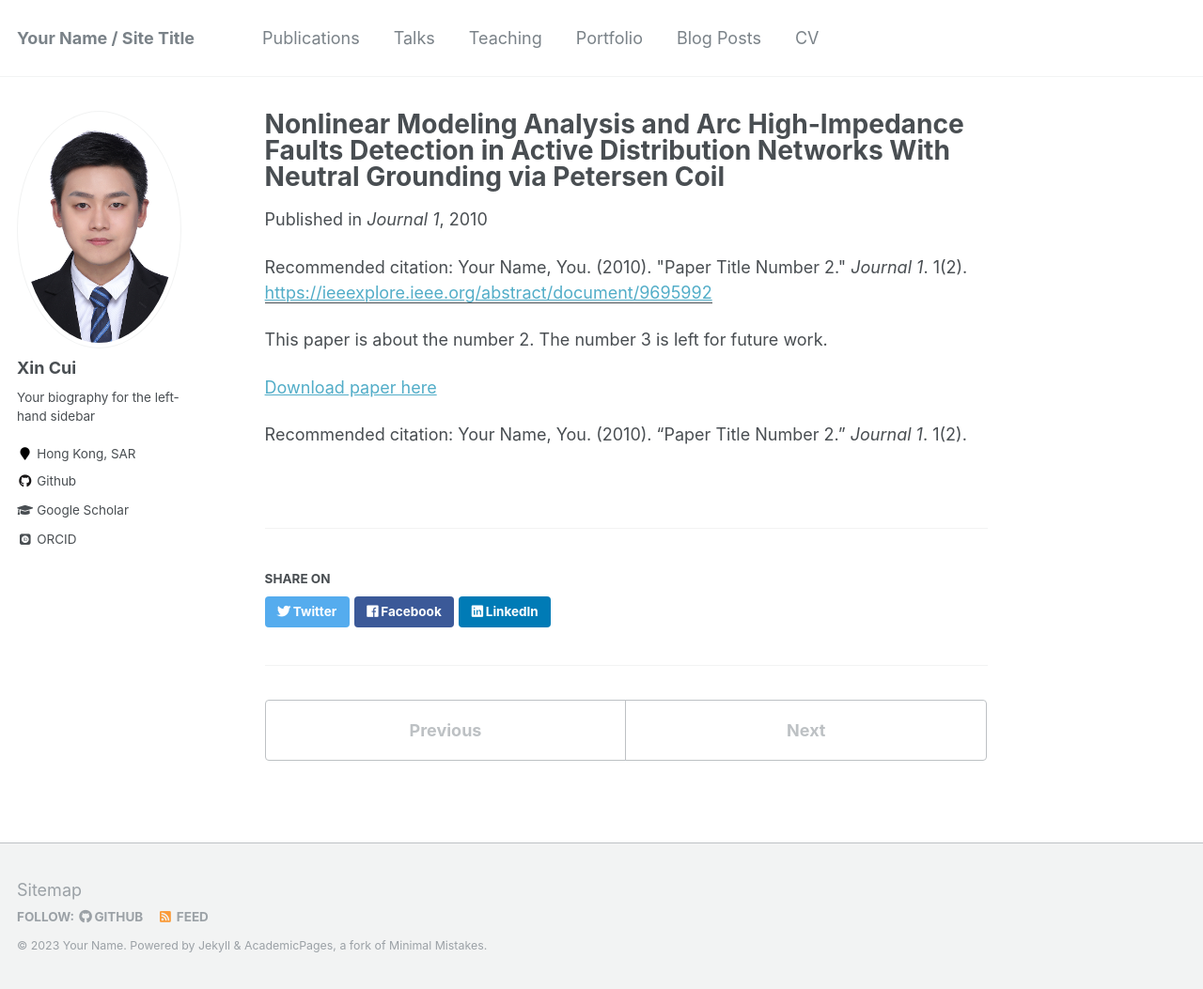
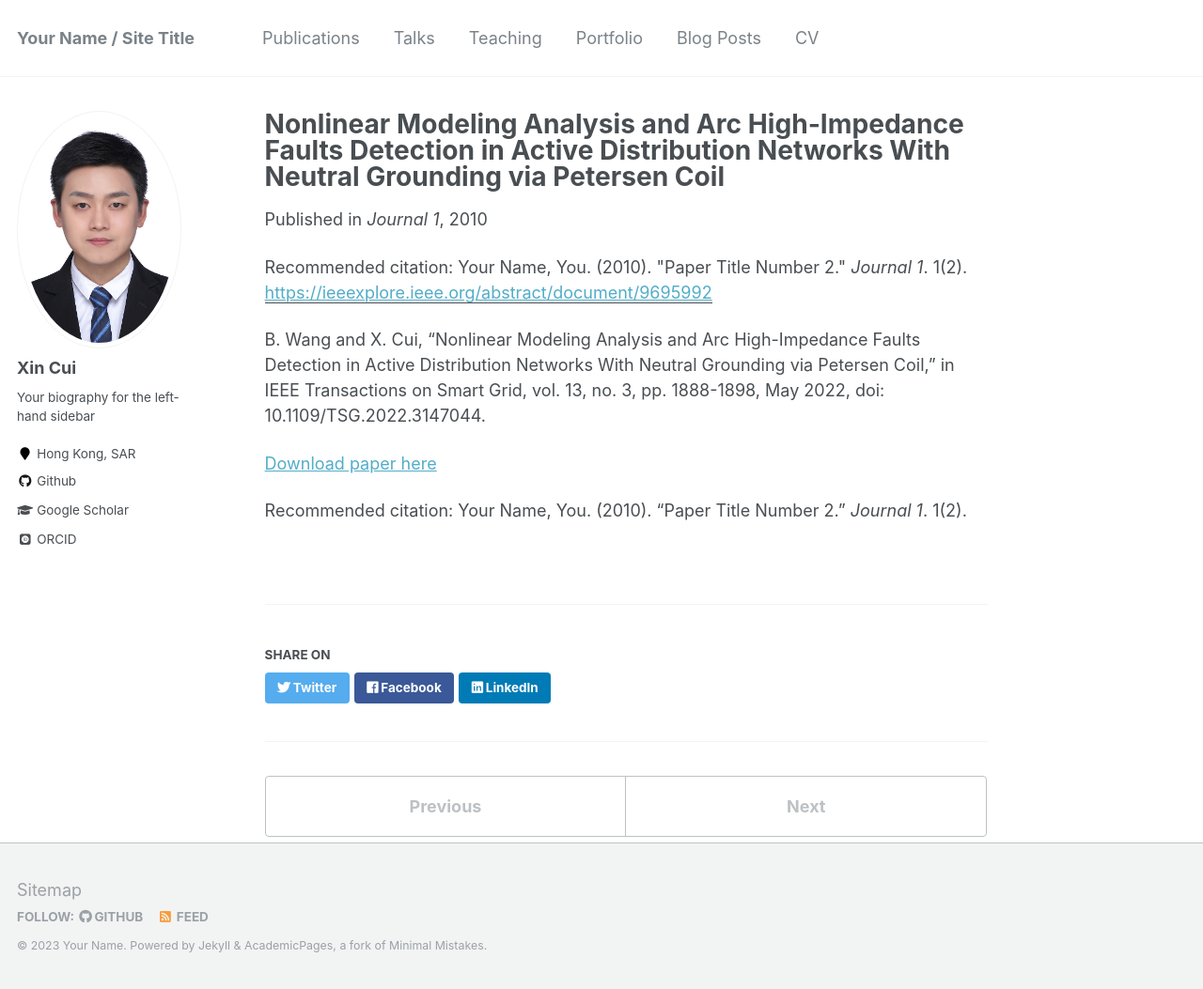
Before and after one commit to CUIXINPOWER/web, a Jekyll site: the page built from _publications/2010-10-01-paper-title-number-2.md, in a window 1280 px wide and 1053 px high. Shown: the whole window at 94% size. Built offline with Jekyll 4.4.1, drawn with Linux system fonts in a browser that asks for light colours; some web fonts are replaced.

Commit message:
Update 2010-10-01-paper-title-number-2.md

```diff
--- a/_publications/2010-10-01-paper-title-number-2.md
+++ b/_publications/2010-10-01-paper-title-number-2.md
@@ -2,13 +2,13 @@
 title: "Nonlinear Modeling Analysis and Arc High-Impedance Faults Detection in Active Distribution Networks With Neutral Grounding via Petersen Coil"
 collection: publications
 permalink: https://ieeexplore.ieee.org/abstract/document/9695992
-excerpt: 'This paper is about the number 2. The number 3 is left for future work.'
+excerpt: 'B. Wang and X. Cui, "Nonlinear Modeling Analysis and Arc High-Impedance Faults Detection in Active Distribution Networks With Neutral Grounding via Petersen Coil," in IEEE Transactions on Smart Grid, vol. 13, no. 3, pp. 1888-1898, May 2022, doi: 10.1109/TSG.2022.3147044'
 date: 2010-10-01
 venue: 'Journal 1'
 paperurl: 'https://ieeexplore.ieee.org/abstract/document/9695992'
 citation: 'Your Name, You. (2010). &quot;Paper Title Number 2.&quot; <i>Journal 1</i>. 1(2).'
 ---
-This paper is about the number 2. The number 3 is left for future work.
+B. Wang and X. Cui, "Nonlinear Modeling Analysis and Arc High-Impedance Faults Detection in Active Distribution Networks With Neutral Grounding via Petersen Coil," in IEEE Transactions on Smart Grid, vol. 13, no. 3, pp. 1888-1898, May 2022, doi: 10.1109/TSG.2022.3147044.
 
 [Download paper here](https://ieeexplore.ieee.org/abstract/document/9695992)
 
```
